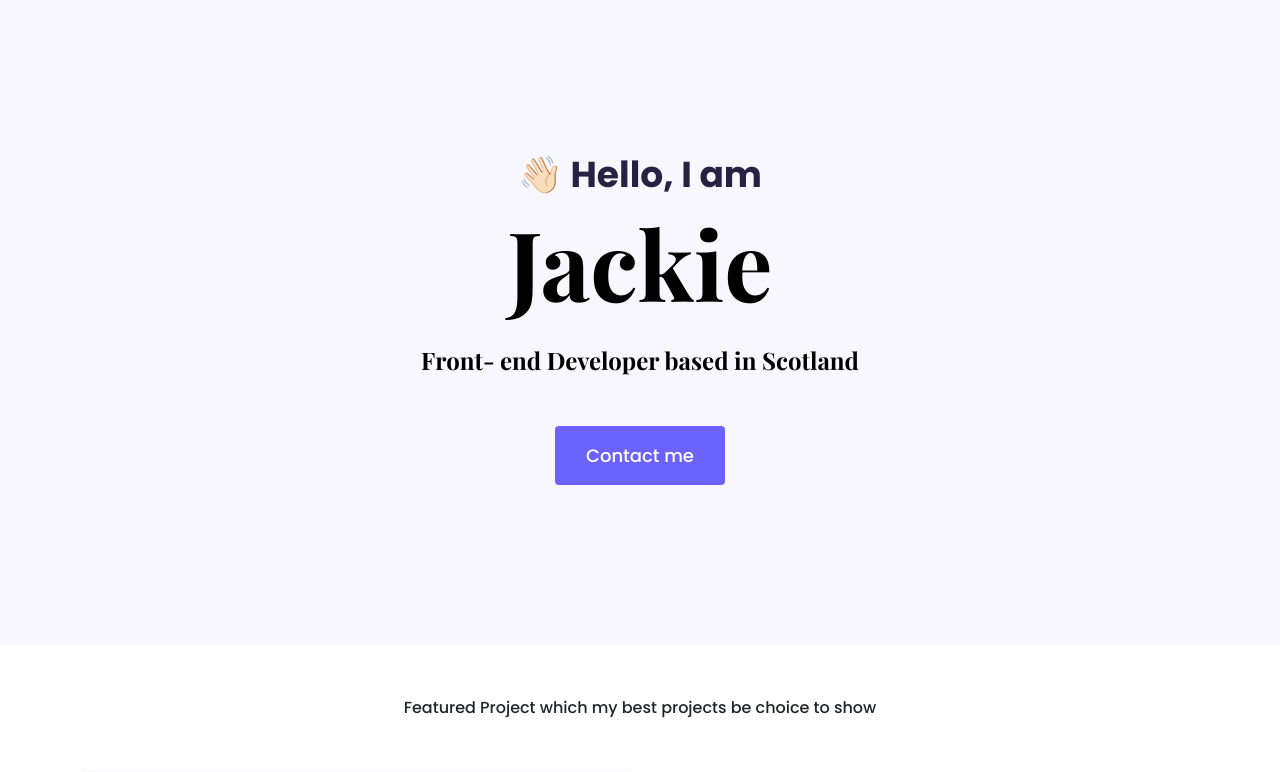
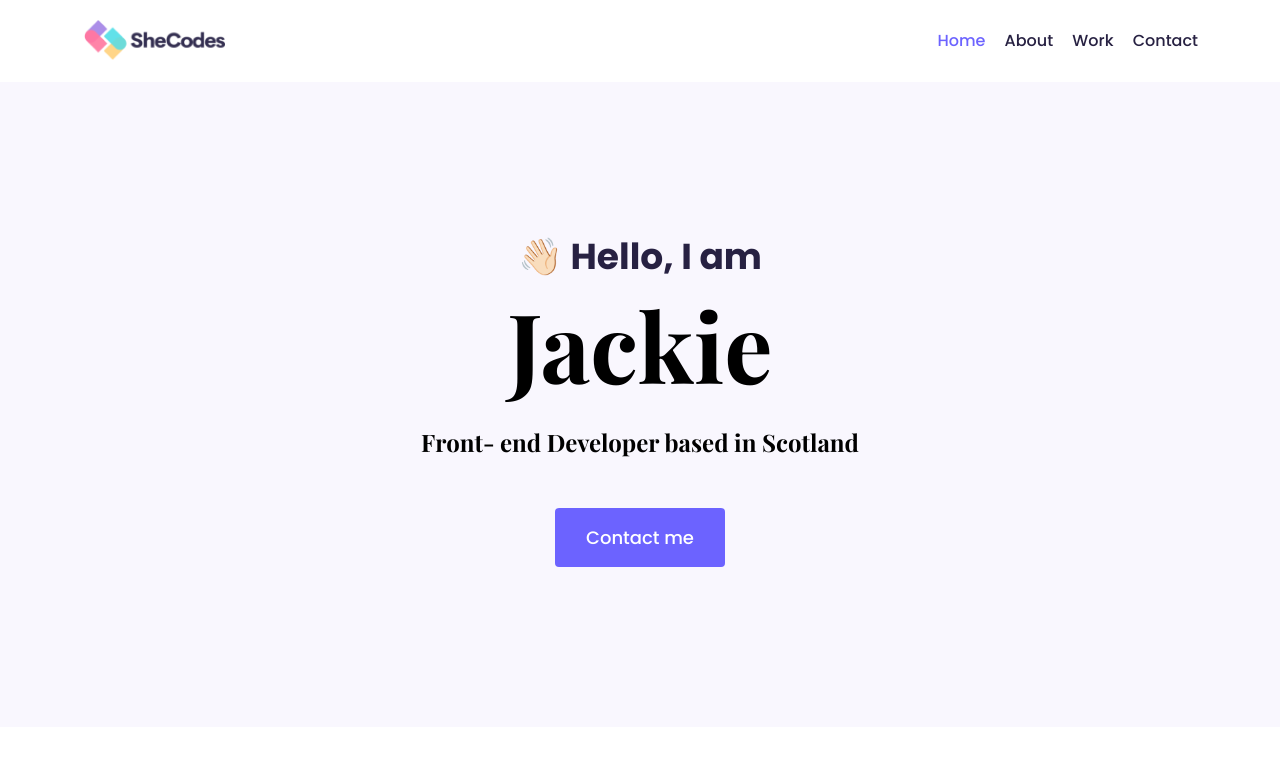
Before and after one commit to jackiedelrey/Portfolio-Project, a plain HTML site: page index.html in a window 1280 px wide. Shown: the top 772 px of the page. Drawn offline with nearby package versions, Linux system fonts and the light colour scheme.

Commit message:
built nav bar

```diff
--- a/index.html
+++ b/index.html
@@ -29,6 +29,30 @@
     ></script>
   </head>
   <body>
+    <div class="container">
+      <nav class="d-flex justify-content-between">
+        <a href="/">
+          <img
+            src="images/logo.png"
+            class="logo logo d-none d-md-block"
+            alt=""
+          />
+          <img
+            src="images/logo-small.jpeg"
+            class="logo d-block d-md-none"
+            alt=""
+          />
+        </a>
+        <ul>
+          <li class="active">
+            <a href="/">Home</a>
+          </li>
+          <li><a href="/about.html">About</a></li>
+          <li><a href="/work.html">Work</a></li>
+          <li><a href="/contact.html">Contact</a></li>
+        </ul>
+      </nav>
+    </div>
     <div class="hero">
       <p>👋🏻 Hello, I am</p>
       <h1>Jackie</h1>
--- a/styles/portfolio.css
+++ b/styles/portfolio.css
@@ -108,13 +108,39 @@ p {
 }
 
 .jackie-pic {
-  max-width: 560px;
-  max-height: 560px;
-  left: 740px;
-  top: 239px;
-  border-radius: 15px;
+  max-width: 100%;
+  height: auto;
 }
 
+.logo {
+  max-height: 40px;
+}
+
+nav {
+  padding: 20px 0;
+}
+nav ul {
+  margin: 0;
+  padding: 0;
+}
+
+nav li {
+  display: inline;
+  list-style: none;
+  line-height: 42px;
+  margin-left: 15px;
+}
+
+nav a {
+  text-decoration: none;
+  color: #272142;
+  transition: all 100ms ease-in-out;
+}
+
+nav a:hover,
+nav li.active a {
+  color: var(--branding-color);
+}
 @media (max-width: 900px) {
   h1 {
     font-size: 56px;
@@ -133,15 +159,11 @@ p {
     text-align: center;
   }
 
+  nav a {
+    font-size: 12px;
+  }
   .content {
     text-align: center;
     padding: 0;
   }
-
-  .jackie-pic {
-    max-width: 280px;
-    max-height: 280px;
-    border-radius: 15px;
-    text-align: center;
-  }
 }
```
Also changed, not shown: about.html (+5 -1 lines), images/logo-small.jpeg (added), images/logo.png (added), 1 other file.
